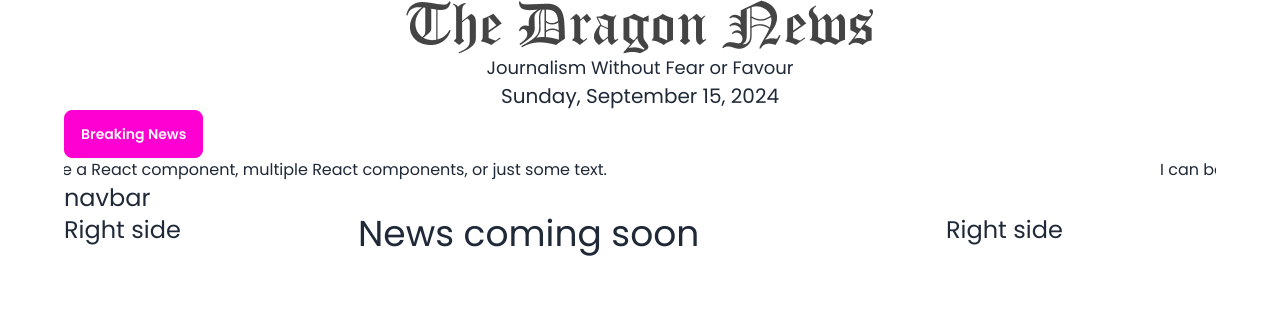
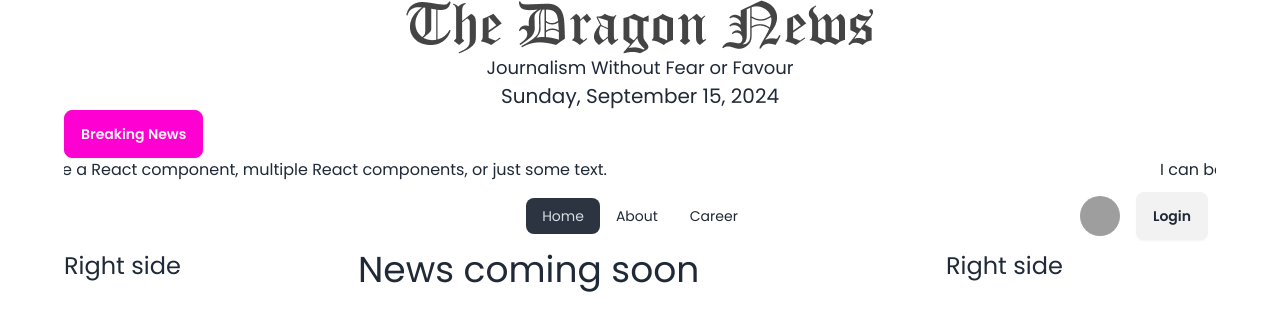
Before and after one commit to kamrulkoche/react-dragon-news-auth, a React (Vite) app: page / in a window 1280 px wide. Shown: the top 330 px of the page. Built offline with nearby package versions, Linux system fonts and the light colour scheme; grey boxes are pictures that could not be loaded.

Commit message:
add navbar

```diff
--- a/src/shared/Navbar/Navbar.jsx
+++ b/src/shared/Navbar/Navbar.jsx
@@ -1,11 +1,66 @@
-import React from 'react'
+import React from "react";
+import { Link, NavLink } from "react-router-dom";
+import userLogo from "../../assets/user.png"
 
 const Navbar = () => {
+  const navLinks = (
+    <>
+      <li>
+        <NavLink to="/">Home</NavLink>
+      </li>
+      <li>
+        <NavLink to="/about">About</NavLink>
+      </li>
+      <li>
+        <NavLink to="/career">Career</NavLink>
+      </li>
+    </>
+  );
   return (
-    <div>
-      <h2 className="text-2xl">navbar</h2>
+    <div className="navbar bg-base-100">
+      <div className="navbar-start">
+        <div className="dropdown">
+          <div tabIndex={0} role="button" className="btn btn-ghost lg:hidden">
+            <svg
+              xmlns="http://www.w3.org/2000/svg"
+              className="h-5 w-5"
+              fill="none"
+              viewBox="0 0 24 24"
+              stroke="currentColor"
+            >
+              <path
+                strokeLinecap="round"
+                strokeLinejoin="round"
+                strokeWidth="2"
+                d="M4 6h16M4 12h8m-8 6h16"
+              />
+            </svg>
+          </div>
+          <ul
+            tabIndex={0}
+            className="menu menu-sm dropdown-content bg-base-100 rounded-box z-[1] mt-3 w-52 p-2 shadow"
+          >
+            {navLinks}
+          </ul>
+        </div>
+      </div>
+      <div className="navbar-center hidden lg:flex">
+        <ul className="menu menu-horizontal px-1">{navLinks}</ul>
+      </div>
+      <div className="navbar-end">
+        <Link>
+          <div className="items-center flex gap-4">
+            <div className="avatar">
+              <div className="w-10 rounded-full">
+                <img src={userLogo} />
+              </div>
+            </div>
+            <button className="btn">Login</button>
+          </div>
+        </Link>
+      </div>
     </div>
-  )
-}
+  );
+};
 
-export default Navbar
+export default Navbar;
```
